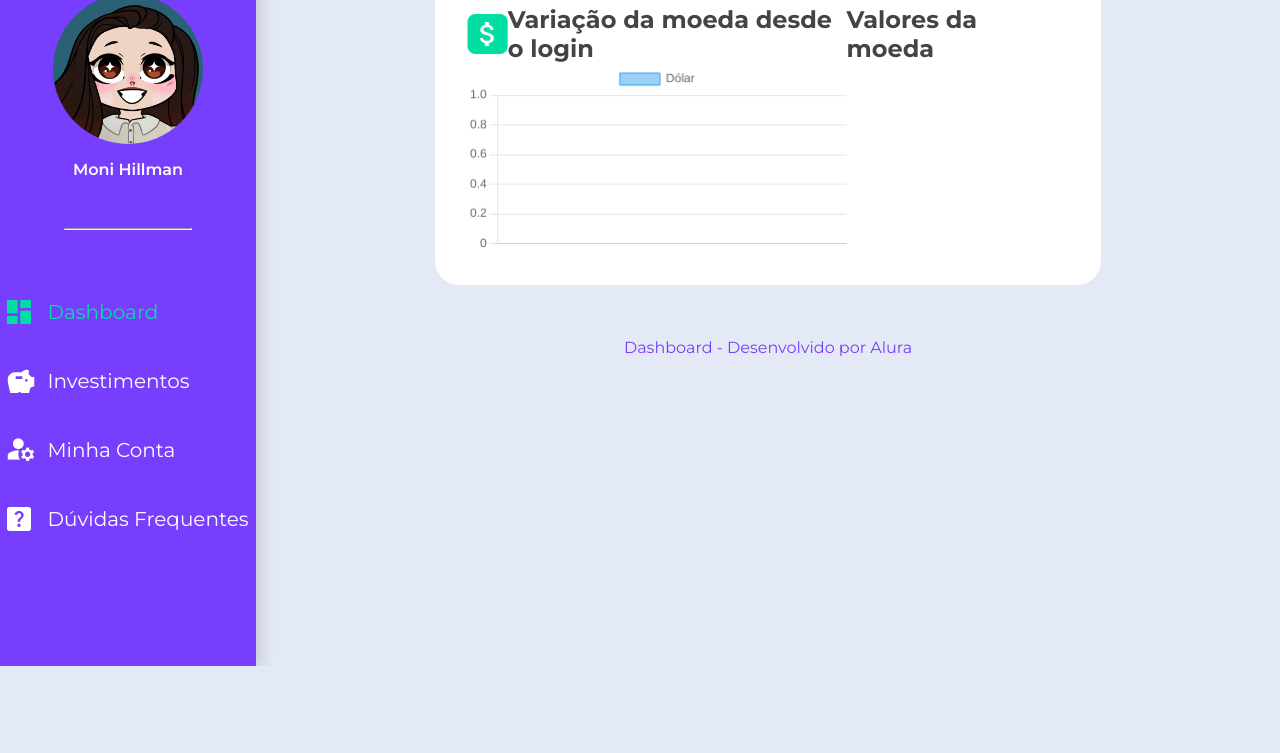
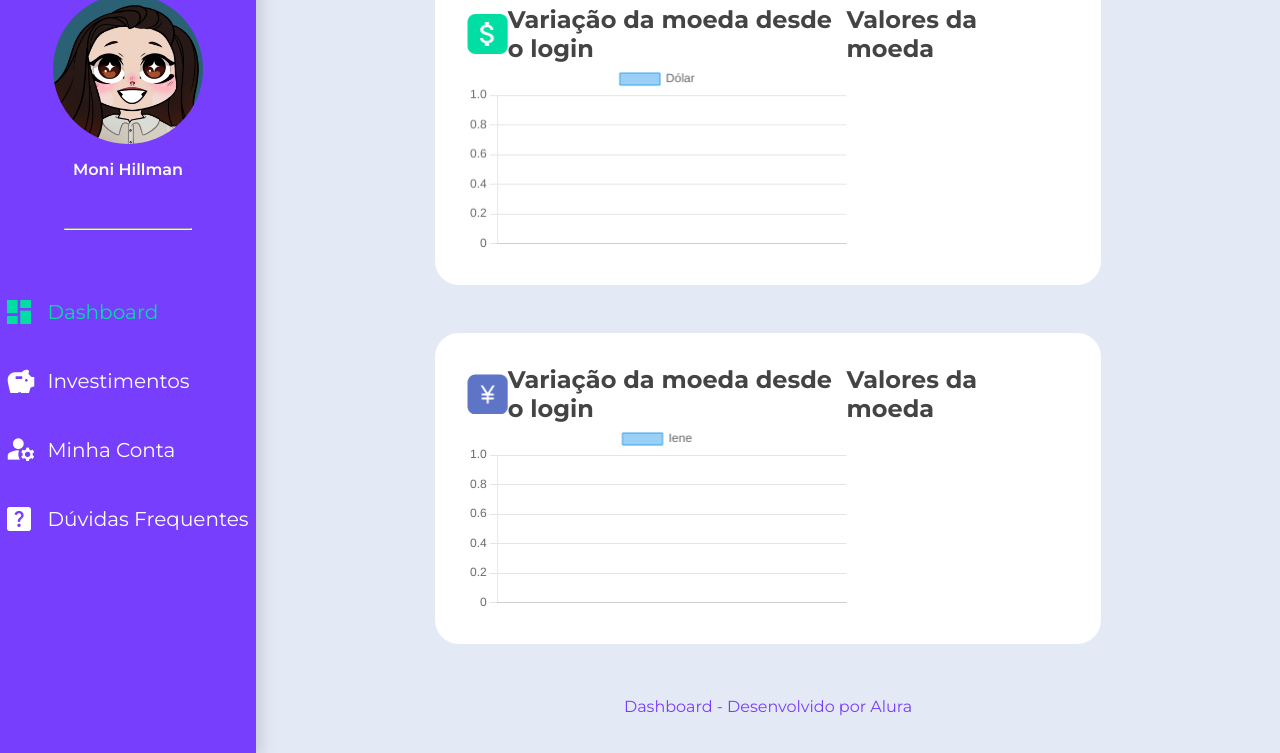
Before and after one commit to FelipeTiepo/Threads-requisicoesSimultaneas, a plain HTML site: page index.html in a window 1280 px wide. Shown: the part 134-887 px from the top of the page. Before the commit the page ends 800 px from the top, so only its background shows below. Drawn offline with nearby package versions, Linux system fonts and the light colour scheme; no server answers.

Commit message:
adcionando multithread e paralelismo

```diff
--- a/index.html
+++ b/index.html
@@ -46,6 +46,22 @@
       </div>
     </article>
 
+    <article class="dadosIene">
+      <div class="grafico">
+        <div class="grafico__titulo">
+          <span class="grafico__ilustracao-iene"></span>
+          <h2>Variação da moeda desde o login</h2>
+        </div>
+        <canvas id="graficoIene"></canvas>
+      </div>
+
+      <div class="investimentos">
+        <h2>Valores da moeda</h2>
+        <ul class="investimentos__lista" id="iene" data-lista>
+        </ul>
+      </div>
+    </article>
+
     <footer class="rodape">
       <p>Dashboard - Desenvolvido por Alura</p>
     </footer>
--- a/script/scripts.js
+++ b/script/scripts.js
@@ -1,5 +1,6 @@
-const graficoDolar = document.getElementById('graficoDolar')
+import imprimeCotacao from "./imprimeCotacao.js";
 
+const graficoDolar = document.getElementById('graficoDolar');
 const graficoParaDolar = new Chart(graficoDolar, {
     type: 'line',
     data: {
@@ -12,28 +13,40 @@ const graficoParaDolar = new Chart(graficoDolar, {
     },
 });
 
-//SETINTERVAL define um intervalo para algo acontecer dentro dos parametros, o tempo que voce quer
-setInterval(() => conectaAPI(), 5000)
-
-async function conectaAPI(){
-    const conecta = await fetch("https://economia.awesomeapi.com.br/json/last/USD-BRL")
-    const conectaTraduzido = await conecta.json()
-    let tempo = geraHorario()
-    let valor = conectaTraduzido.USDBRL.ask
-    adicionarDados(graficoParaDolar, tempo, valor)
-}
-
-
-function geraHorario(){
-    let data = new Date()
-    let horario = data.getHours() + ":" + data.getMinutes() + ":" + data.getSeconds()
-    return horario
+function geraHorario() {
+    let data = new Date();
+    let horario = data.getHours() + ":" + data.getMinutes() + ":" + data.getSeconds();
+    console.log(horario);
+    return horario;
 }
 
 function adicionarDados(grafico, legenda, dados) {
-    grafico.data.labels.push(legenda)
+    grafico.data.labels.push(legenda);
     grafico.data.datasets.forEach((dataset) => {
-        dataset.data.data.push(dados)
+        dataset.data.push(dados);
     })
-    grafico.update()
+    grafico.update();
 }
+//utilizado para executar scripts em threads em segundo plano
+let workerDolar = new Worker('./script/workers/workerDolar.js');
+workerDolar.postMessage('usd');
+
+workerDolar.addEventListener("message", event => {
+    let tempo = geraHorario();
+    let valor = event.data.ask;
+    imprimeCotacao("dolar", valor);
+    adicionarDados(graficoParaDolar, tempo, valor);
+})
+
+const graficoIene = document.getElementById('graficoIene')
+const graficoParaIene = new Chart(graficoIene, {
+  type: 'line',
+  data: {
+      labels: [],
+      datasets: [{
+          label: 'Iene',
+          data: [],
+          borderWidth: 1
+      }]
+  },
+})
--- /dev/null
+++ b/script/workers/workerDolar.js
@@ -0,0 +1,11 @@
+async function conectaAPI() {
+    const conecta = await fetch('https://economia.awesomeapi.com.br/last/USD-BRL');
+    const conectaTraduzido = await conecta.json();
+    //POSTMESSAGE usado para uma thread converse com outra
+    postMessage(conectaTraduzido.USDBRL);
+}
+
+addEventListener("message", () => {
+    conectaAPI();
+    setInterval(() => conectaAPI(), 5000);
+})
```
Also changed, not shown: script/imprimeCotacao.js (+8 -7 lines), script/workers/workerIene.js (added, +10 -0 lines), script/ads.txt (added). Lines whose indentation alone changed are shown as unchanged.
